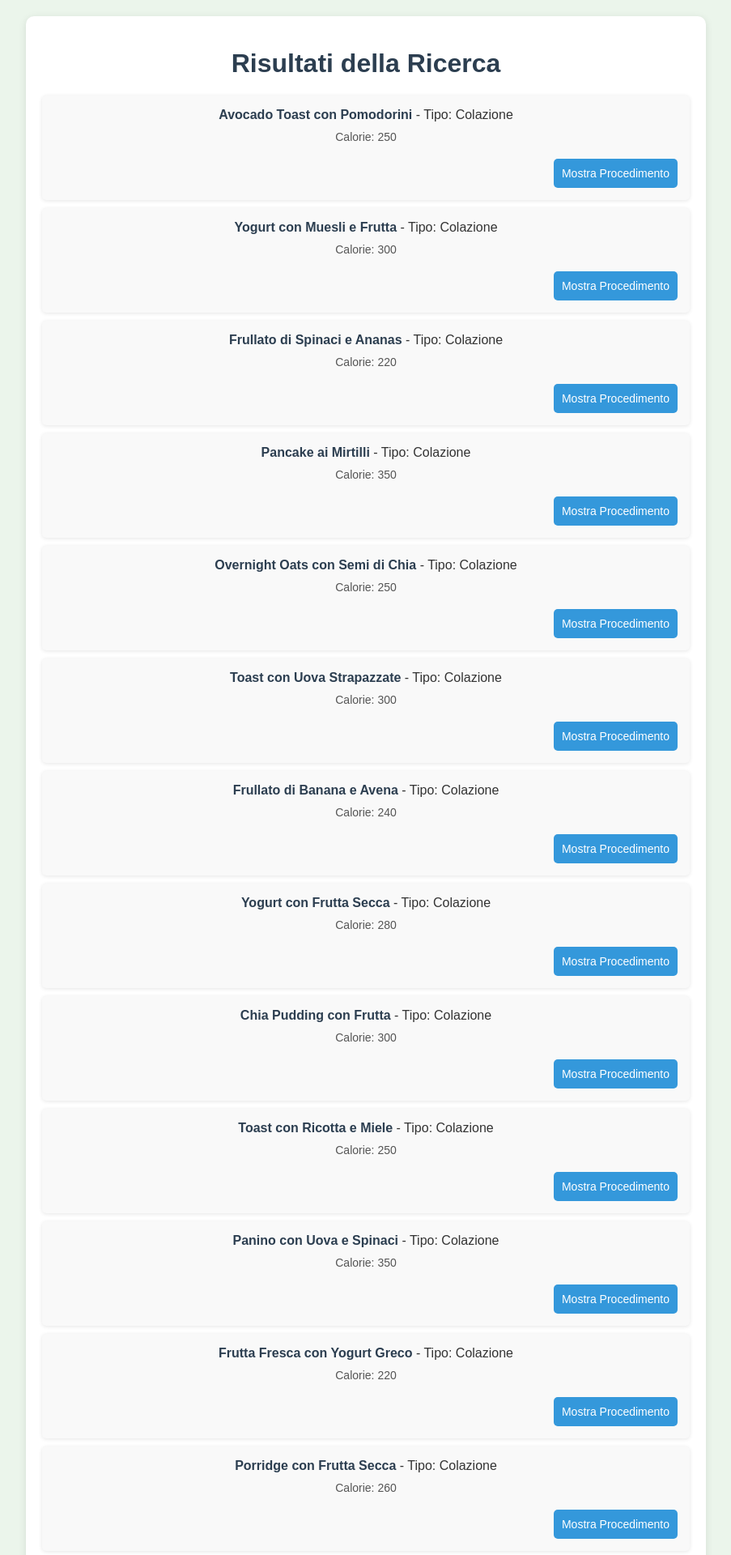
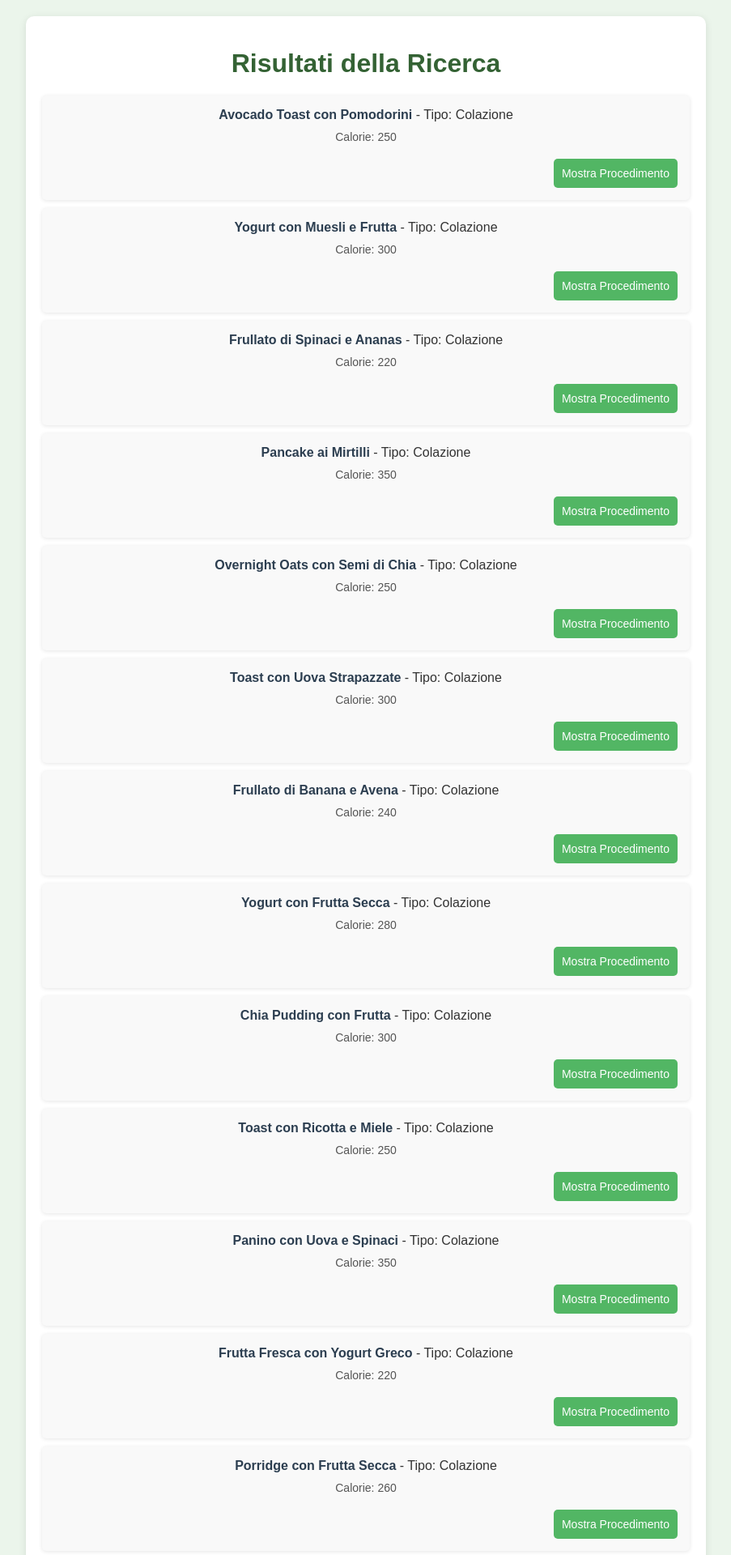
Before and after one commit to SimonaContaldi99/Progetto-Programmazione-, a Flask app: page /ricerca in a window 1280 px wide. Shown: the top 1920 px of the page at 81% size, without its empty margins (188-1091 px from the left). Run offline with Flask 3, Linux system fonts and the light colour scheme.

Commit message:
Update risultati_ricerca.html

```diff
--- a/progetto programmazione/templates/risultati_ricerca.html
+++ b/progetto programmazione/templates/risultati_ricerca.html
@@ -18,7 +18,7 @@
         }
 
         h1 {
-            color: #2c3e50;
+            color: #346234;
             margin-top: 20px;
             text-align: center;
         }
@@ -56,7 +56,7 @@
         }
 
         .toggle-button {
-            background-color: #3498db;
+            background-color: #52b664;
             color: #ffffff;
             border: none;
             padding: 10px;
@@ -70,7 +70,7 @@
         }
 
         .toggle-button:hover {
-            background-color: #2980b9;
+            background-color: #52b664;
         }
 
         .procedure {
```
